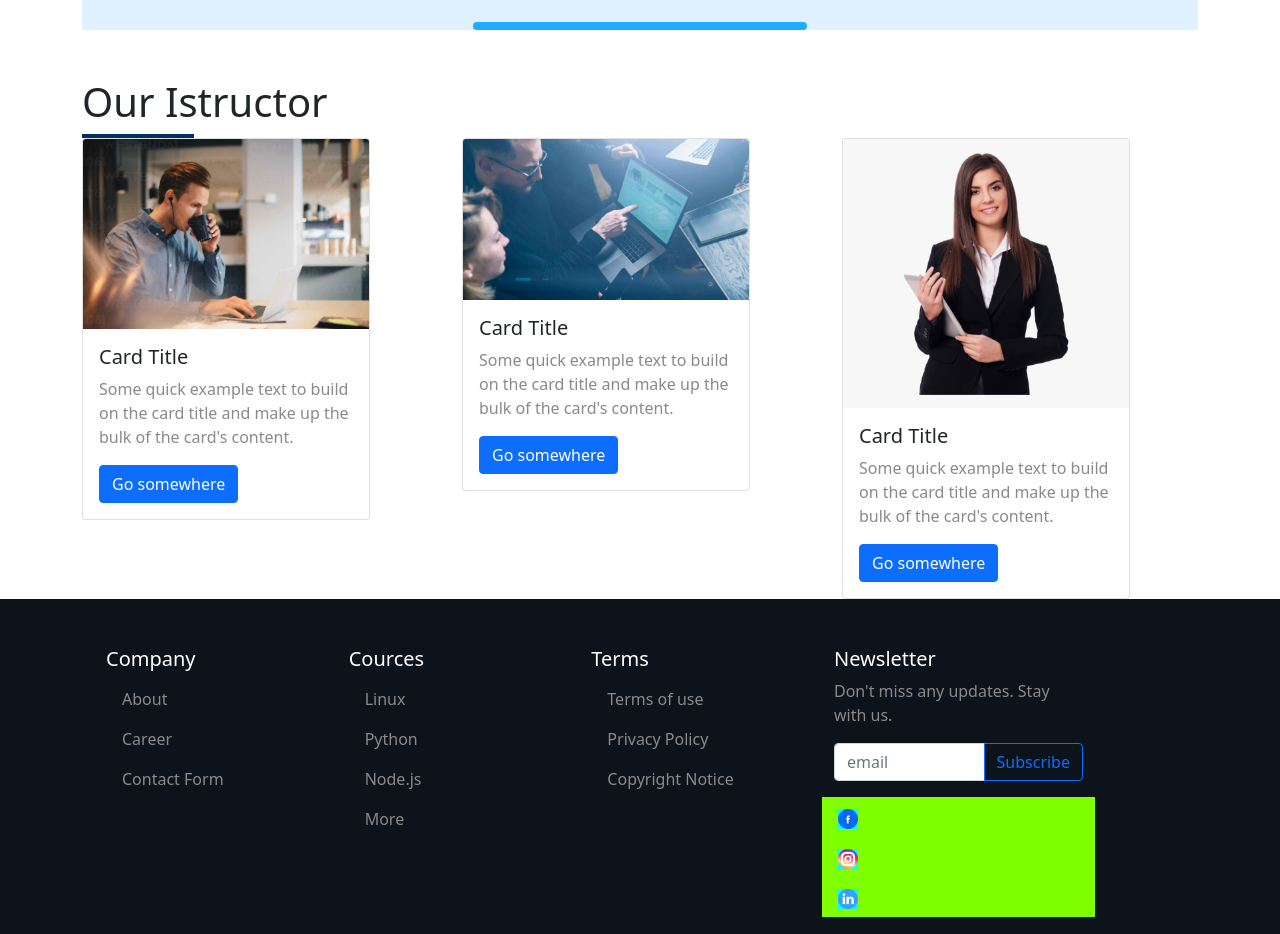
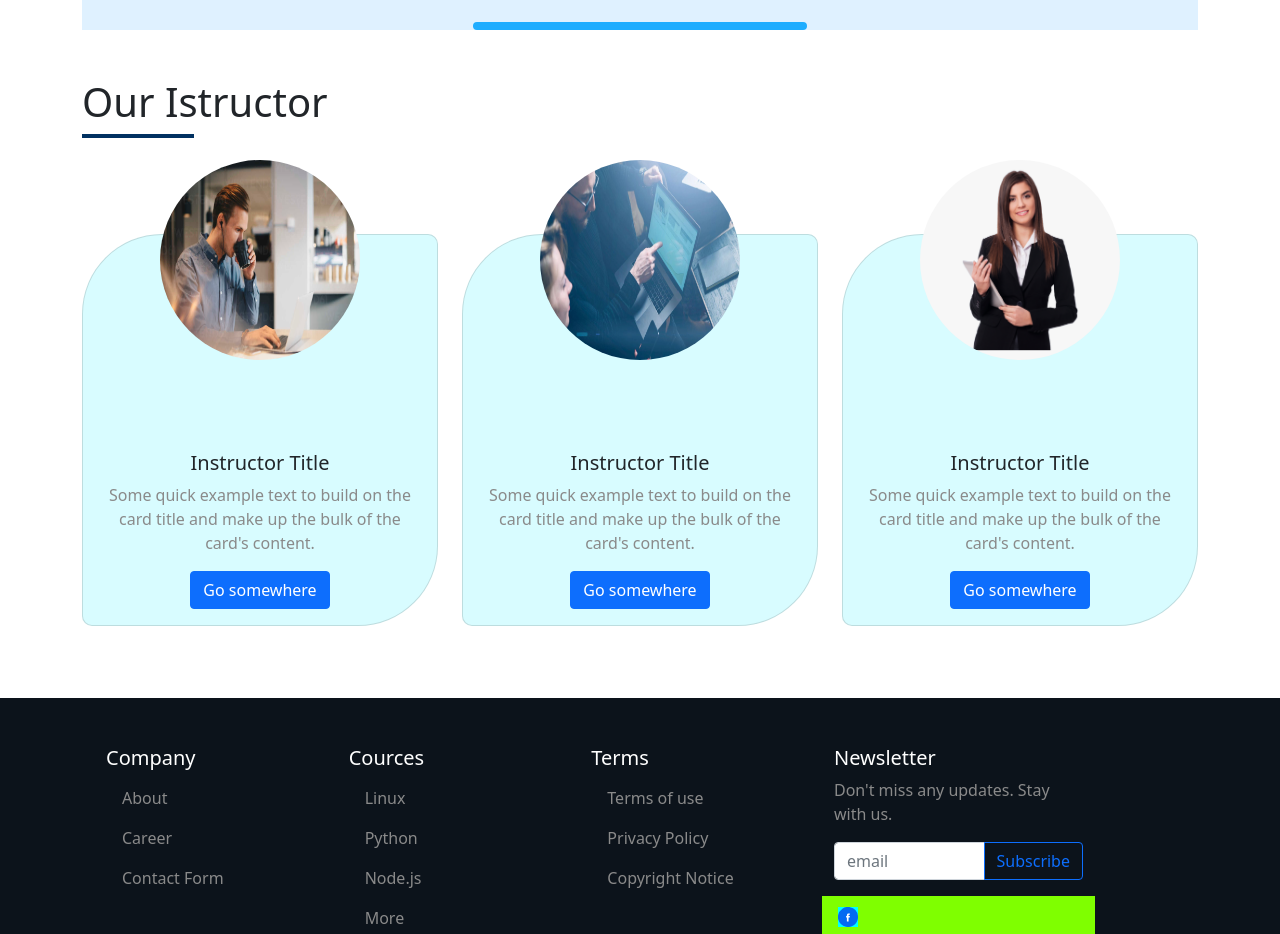
Before and after one commit to monjur15/training-web, a React (Create React App) app: page / in a window 1280 px wide. Shown: the part 2260-3194 px from the top of the page. Built offline with nearby package versions, Linux system fonts and the light colour scheme.

Commit message:
Instructor section complete

```diff
--- a/src/components/Home/Home.css
+++ b/src/components/Home/Home.css
@@ -132,6 +132,31 @@ font-size: 400;
 
 }
 
+/* instructor section */
+.instructor_main_div img{
+    height: 200px;
+    width: 200px;
+    border-radius: 100px;
+    text-align: center;
+
+}
+.instructor_main_div .card{
+    text-align: center !important;
+
+}
+
+.instructor_main_div{
+    text-align: center;
+}
+.card_body{
+    background-color: #D8FCFF;
+    border-radius: 80px 10px 80px 10px;
+}
+.ins_img{
+    position: relative;
+    bottom: 75px;
+}
+
 
 
 
@@ -198,3 +223,13 @@ font-size: 400;
 
 
 }
+
+/* Instructor Detailes */
+@media screen and (max-width : 600px){
+    .ins_card{
+        margin-top: 55px;
+    }
+
+
+
+}
--- a/src/components/Home/Home.js
+++ b/src/components/Home/Home.js
@@ -301,14 +301,14 @@ const Home = () => {
 
             <div className='container '>
                 <h1 className='mt-5'>Our Istructor</h1>
-                <div className='down_border2'></div>
+                <div className='down_border2 mb-5'></div>
                 <div>
-                    <div className="row">
-                        <div className="col-4">
-                            <Card style={{ width: '18rem' }}>
-                                <Card.Img variant="top" src={t1img} />
+                    <div className="row instructor_main_div py-lg-5">
+                        <div className="col-lg-4 col-md-12 mb-4 ins_card">
+                            <Card className=' card_body' style={{ width: '100%' }}>
+                                <div className='ins_img'><Card.Img variant="top" src={t1img} /></div>
                                 <Card.Body>
-                                    <Card.Title>Card Title</Card.Title>
+                                    <Card.Title>Instructor Title</Card.Title>
                                     <Card.Text>
                                         Some quick example text to build on the card title and make up the bulk of
                                         the card's content.
@@ -318,11 +318,11 @@ const Home = () => {
                             </Card>
 
                         </div>
-                        <div className="col-4">
-                            <Card style={{ width: '18rem' }}>
-                                <Card.Img variant="top" src={t2img} />
-                                <Card.Body>
-                                    <Card.Title>Card Title</Card.Title>
+                        <div className="col-lg-4 col-md-12 mb-4 ins_card">
+                            <Card className=' card_body' style={{ width: '100%' }}>
+                                <div className='ins_img'><Card.Img variant="top" src={t2img} /></div>
+                                <Card.Body className=''>
+                                    <Card.Title>Instructor Title</Card.Title>
                                     <Card.Text>
                                         Some quick example text to build on the card title and make up the bulk of
                                         the card's content.
@@ -333,11 +333,11 @@ const Home = () => {
 
                         </div>
 
-                        <div className="col-4">
-                            <Card style={{ width: '18rem' }}>
-                                <Card.Img variant="top" src={t3img} />
+                        <div className="col-lg-4 col-md-12 mb-4 ins_card">
+                            <Card className=' card_body' style={{ width: '100%' }}>
+                                <div className='ins_img'> <Card.Img variant="top" src={t3img} /></div>
                                 <Card.Body>
-                                    <Card.Title>Card Title</Card.Title>
+                                    <Card.Title>Instructor Title</Card.Title>
                                     <Card.Text>
                                         Some quick example text to build on the card title and make up the bulk of
                                         the card's content.
```
